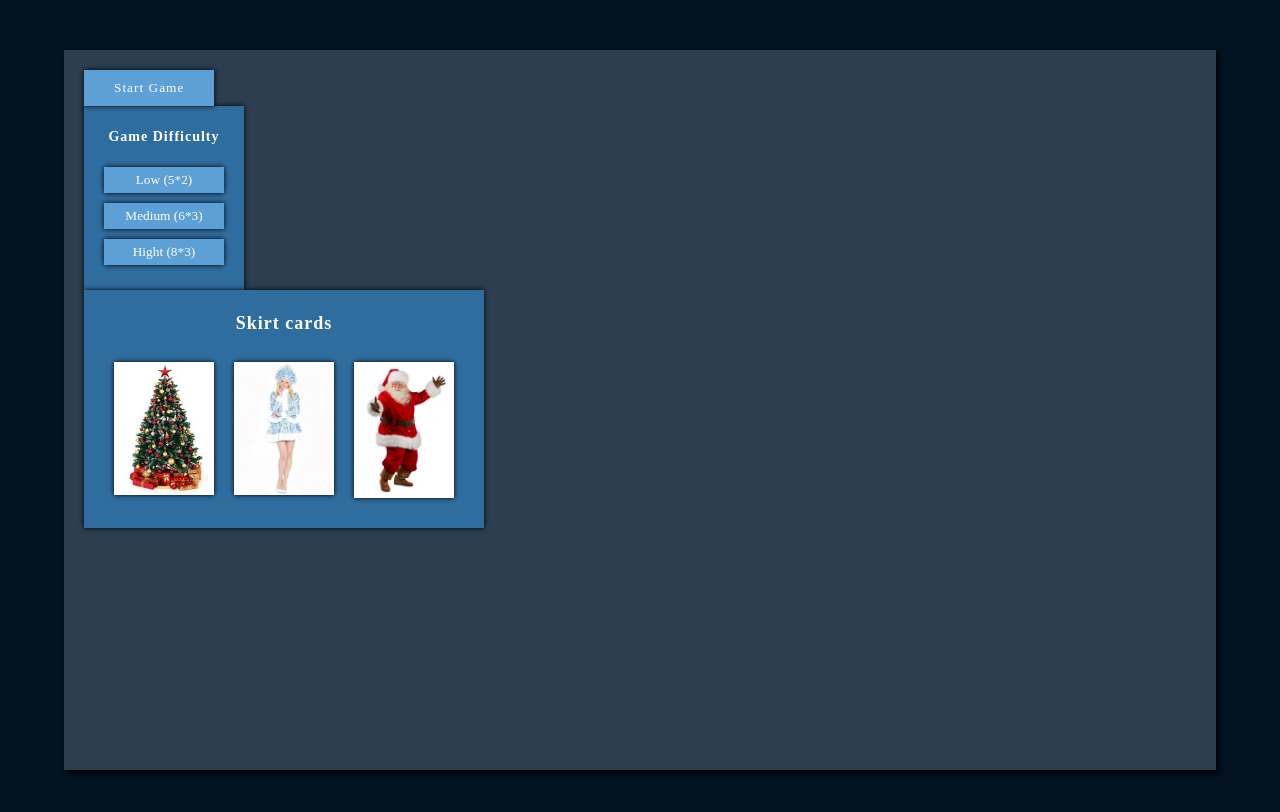
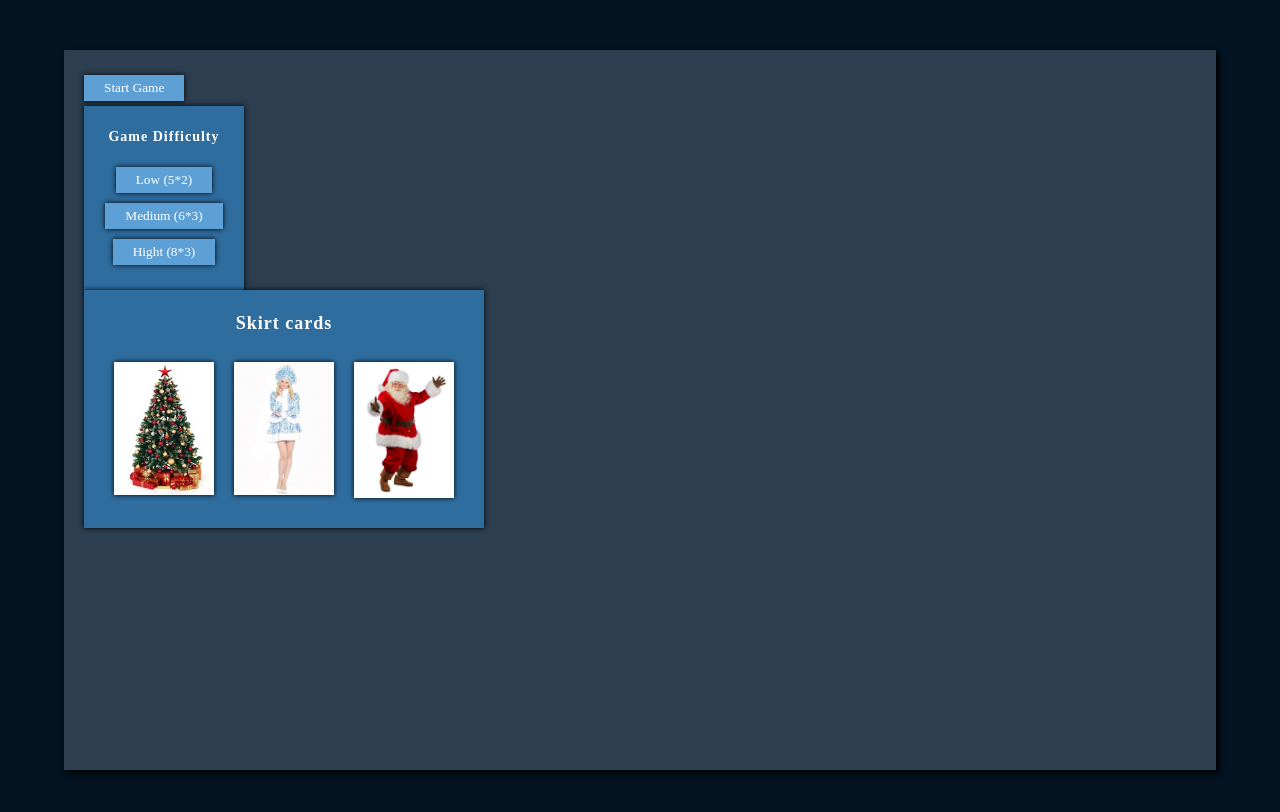
Before and after one commit to Druzhkova/Match-match-game, a React (Create React App) app: page /login in a window 1280 px wide. Shown: the top 812 px of the page. Built offline with nearby package versions, Linux system fonts and the light colour scheme.

Commit message:
fix: combine buttons into a common component

```diff
--- a/package.json
+++ b/package.json
@@ -31,8 +31,7 @@
       "react/button-has-type": 0,
       "linebreak-style": 0,
       "react/prop-types": 0,
-      "import/prefer-default-export": 0,
-      "no-nested-ternary": 0
+      "import/prefer-default-export": 0
     }
   },
   "browserslist": {
--- a/src/MemoryGame/AuthorizationPage/AuthorizationCard.jsx
+++ b/src/MemoryGame/AuthorizationPage/AuthorizationCard.jsx
@@ -1,7 +1,7 @@
 import React, { useState, useCallback } from 'react';
 import styled from 'styled-components';
 import { Link } from 'react-router-dom';
-import { Button } from '../LoginPage/components/GameDifficultyCard/components';
+import { Button } from '../components';
 
 export function AuthorizationPage() {
   const [name, setName] = useState('');
--- a/src/MemoryGame/LoginPage/components/GameDifficultyCard/GameDifficultyCard.jsx
+++ b/src/MemoryGame/LoginPage/components/GameDifficultyCard/GameDifficultyCard.jsx
@@ -1,15 +1,11 @@
-import React, { useCallback, useEffect } from 'react';
+import React, { useCallback } from 'react';
 import styled from 'styled-components';
 import { useDispatch } from 'react-redux';
-import { Button } from './components';
+import { Button } from '../../../components';
 import { chooseDifficultyGame } from '../../actions';
 
 export function GameDifficultyCard() {
   const dispatch = useDispatch();
-
-  useEffect(() => {
-
-  }, []);
 
   const chooseLevelLow = useCallback(() => {
     dispatch(chooseDifficultyGame('Low'));
@@ -28,7 +24,7 @@ export function GameDifficultyCard() {
       <Title>Game Difficulty</Title>
       <Button onClick={chooseLevelLow}>Low (5*2)</Button>
       <Button onClick={chooseLevelMedium}>Medium (6*3)</Button>
-      <Button onClick={chooseLevelHight}>Hight (8*3)</Button>
+      <Button style={{ width: 1000 }} onClick={chooseLevelHight}>Hight (8*3)</Button>
     </Container>
   );
 }
--- a/src/MemoryGame/LoginPage/components/GameDifficultyCard/components/Button/Button.jsx
+++ /dev/null
@@ -1,34 +0,0 @@
-import React, { useState, useCallback } from 'react';
-import styled from 'styled-components';
-
-export function Button({ children, onClick }) {
-  const [backgroundButton, setBackgroundButton] = useState('#5da0d6');
-
-  const onclickHandler = useCallback(() => {
-    setBackgroundButton((color) => (color === '#5da0d6' ? '#1d5c8e' : '#5da0d6'));
-    onClick();
-  }, [setBackgroundButton, onClick]);
-
-  return (
-    <StyledButton background={backgroundButton} onClick={onclickHandler}>{ children }</StyledButton>
-  );
-}
-
-const StyledButton = styled.button`
-  width: 100%;
-  padding: 5px 20px;
-  margin: 5px 0;
-  color: #fff;
-  background: ${(props) => props.background};
-  border: none;
-  box-shadow: 0 0 5px black;
-
-  &:hover {
-    background:#1d5c8e;
-  }
-
-  &:active {
-    box-shadow: 0 0 10px black;
-  }
-
-`;
--- a/src/MemoryGame/LoginPage/components/GameDifficultyCard/components/Button/index.js
+++ /dev/null
@@ -1 +0,0 @@
-export { Button } from './Button';
--- a/src/MemoryGame/LoginPage/components/GameDifficultyCard/components/index.js
+++ /dev/null
@@ -1 +0,0 @@
-export { Button } from './Button';
--- a/src/MemoryGame/components/Button/Button.jsx
+++ b/src/MemoryGame/components/Button/Button.jsx
@@ -1,27 +1,25 @@
 import React from 'react';
 import styled from 'styled-components';
 
-export function Button({ onClick, children }) {
-  return <StyledButton onClick={onClick}>{children}</StyledButton>;
+export function Button({ children, onClick }) {
+  return (
+    <StyledButton onClick={onClick}>{ children }</StyledButton>
+  );
 }
 
 const StyledButton = styled.button`
+  padding: 5px 20px;
+  margin: 5px 0;
+  color: #fff;
   background: #5da0d6;
-    letter-spacing: 1px;
-    color: #ffffff;
   border: none;
   box-shadow: 0 0 5px black;
-    padding: 10px 30px;
-    cursor: pointer;
-    width: auto;
-    min-width: 65px;
 
   &:hover {
     background:#1d5c8e;
   }
 
   &:active {
-      background:#1d5c8e;
     box-shadow: 0 0 10px black;
   }
 `;
```
Also changed, not shown: 1 other file (tests, documents, lock files or other folders). Lines whose indentation alone changed are shown as unchanged.
